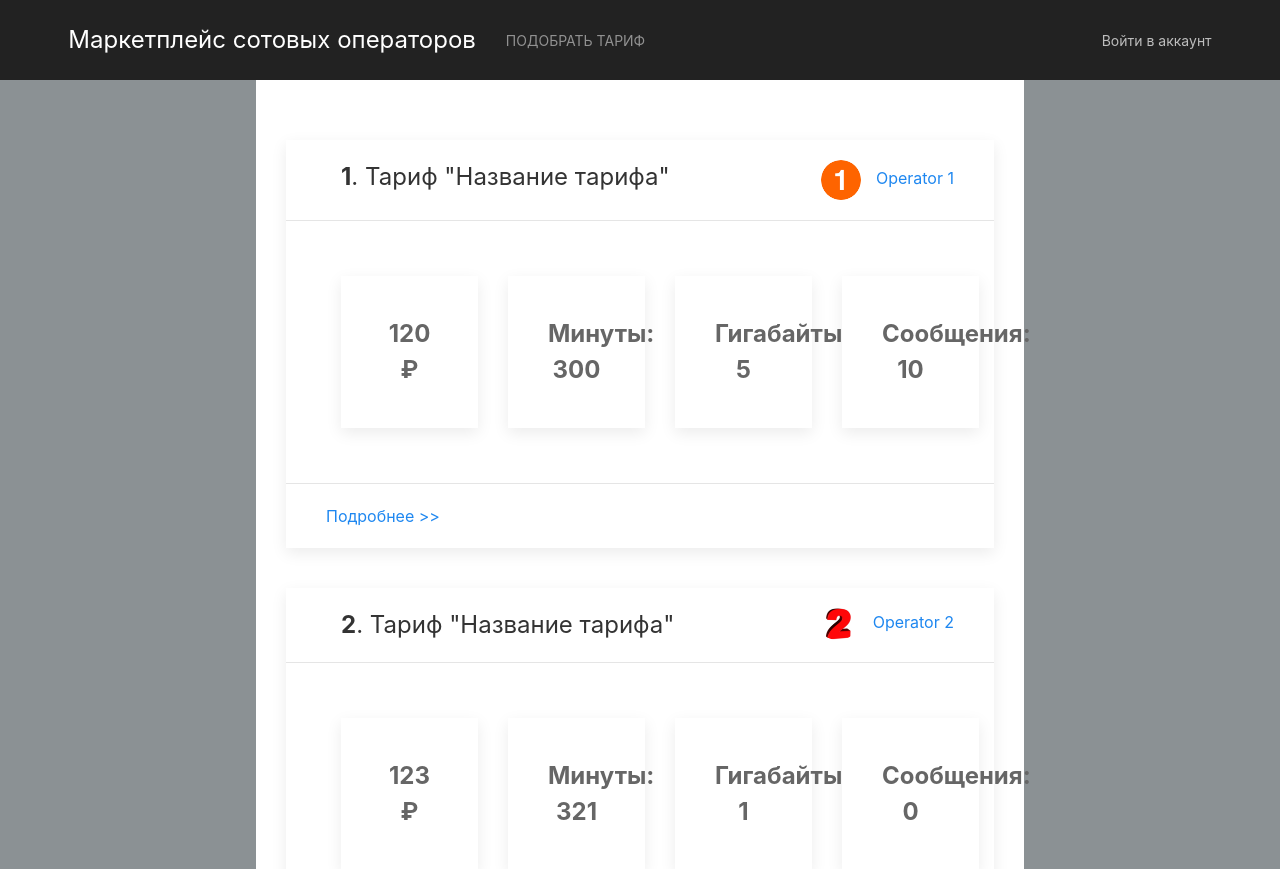
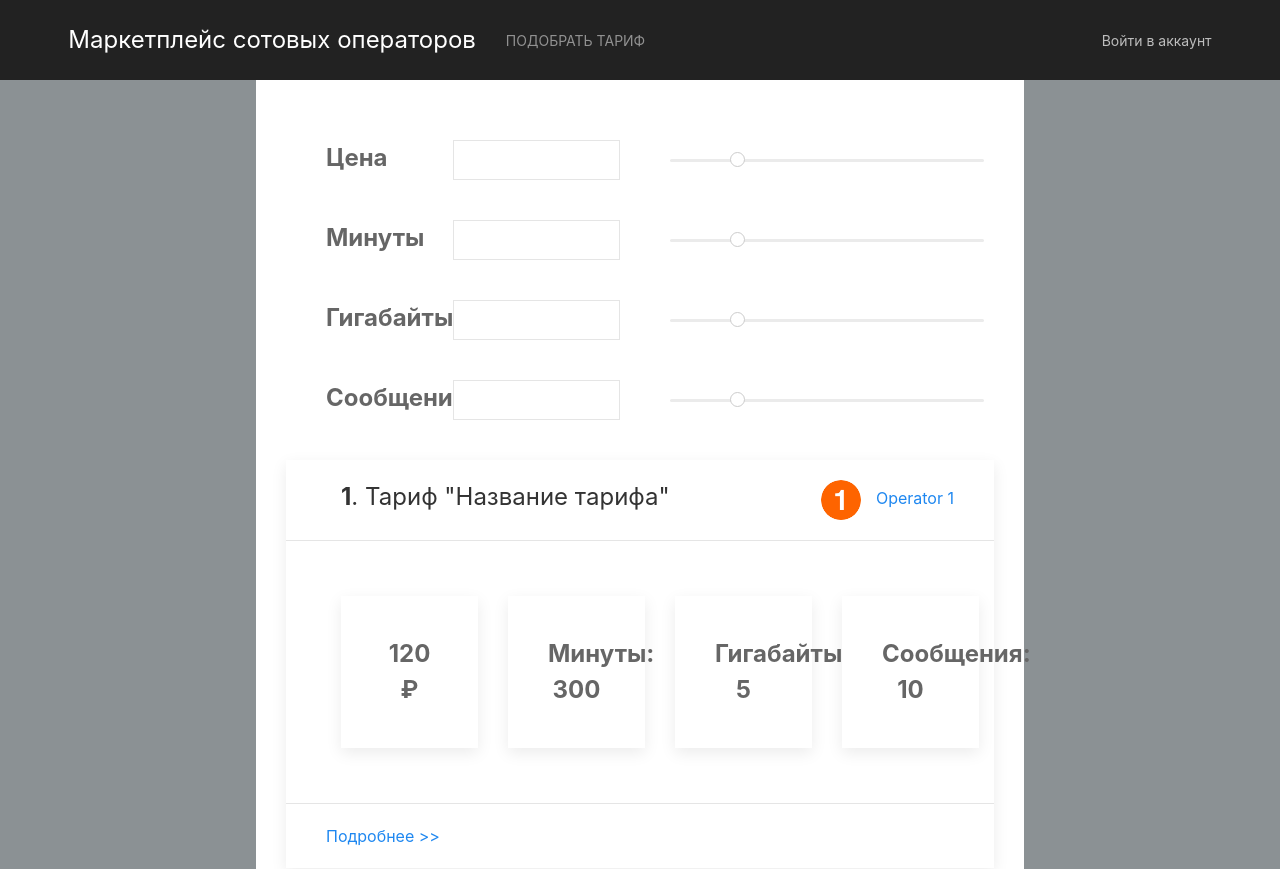
Before and after one commit to R0kko/marketplace-of-cellular-tariffs, a Django app: page /tariffs/ in a window 1280 px wide. Shown: the top 869 px of the page. Run offline with Django 4.2, Linux system fonts and the light colour scheme; data comes from the database, SQL or seed files in the repository.

Commit message:
added html sorting form

```diff
--- a/main/templates/tariffs.html
+++ b/main/templates/tariffs.html
@@ -7,6 +7,36 @@
 
 {%  block main_content %}
 
+    <form method="get" action="{% url 'tariffs' %}">
+        <fieldset class="uk-fieldset">
+            <div uk-grid class="uk-margin-medium ">
+                <div uk-grid class="uk-child-width-1-2 uk-margin-small-right uk-width-1-2">
+                        <span class="uk-text-middle uk-text-bolder uk-text-large">Цена</span>
+                        <input class="uk-input" type="text" placeholder="">
+                </div>
+                <input class="uk-range uk-width-expand uk-margin-small-right" type="range" value="2" min="0" max="10" step="0.1">
+
+                <div uk-grid class="uk-child-width-1-2 uk-margin-small-right uk-width-1-2 uk-text-middle">
+                    <span class="uk-text-middle uk-text-bolder uk-text-large">Минуты</span>
+                    <input class="uk-input" type="text" placeholder="">
+                </div>
+                <input class="uk-range uk-width-expand uk-margin-small-right" type="range" value="2" min="0" max="10" step="0.1">
+
+                <div uk-grid class="uk-child-width-1-2 uk-margin-small-right uk-width-1-2 uk-text-middle">
+                    <span class="uk-text-middle uk-text-bolder uk-text-large">Гигабайты</span>
+                    <input class="uk-input" type="text" placeholder="">
+                </div>
+                <input class="uk-range uk-width-expand uk-margin-small-right" type="range" value="2" min="0" max="10" step="0.1">
+
+                <div uk-grid class="uk-child-width-1-2 uk-margin-small-right uk-width-1-2 uk-text-middle">
+                    <span class="uk-text-middle uk-text-bolder uk-text-large">Cообщения</span>
+                    <input class="uk-input" type="text" placeholder="">
+                </div>
+                <input class="uk-range uk-width-expand uk-margin-small-right" type="range" value="2" min="0" max="10" step="0.1">
+            </div>
+        </fieldset>
+    </form>
+
     {% for tariff in tariffs %}
         {% include 'base_templates/tariff_base.html' %}
     {% endfor %}
```
